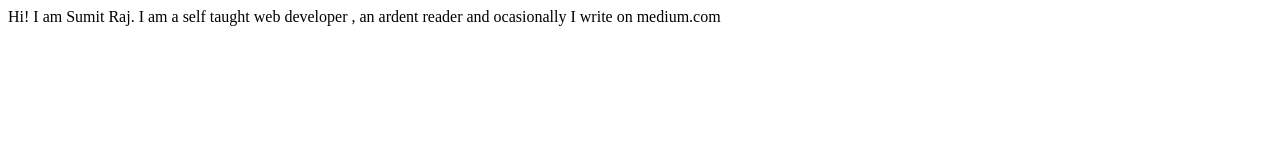
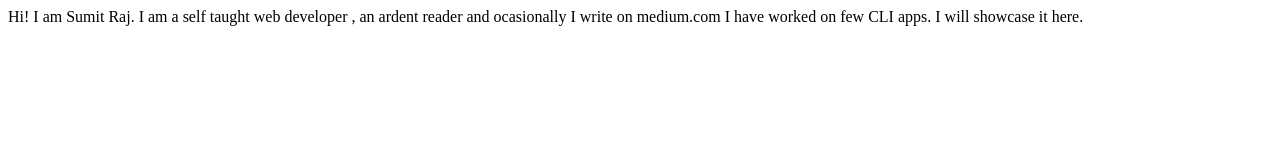
Before and after one commit to SumitRaj01/Raj-site, a plain HTML site: page index.html in a window 1280 px wide. Drawn offline with Linux system fonts and the light colour scheme.

Commit message:
update: details of project

```diff
--- a/index.html
+++ b/index.html
@@ -8,6 +8,7 @@
   </head>
   <body>
     Hi! I am Sumit Raj. I am a self taught web developer , an ardent reader and
-    ocasionally I write on medium.com
+    ocasionally I write on medium.com I have worked on few CLI apps. I will
+    showcase it here.
   </body>
 </html>
```
